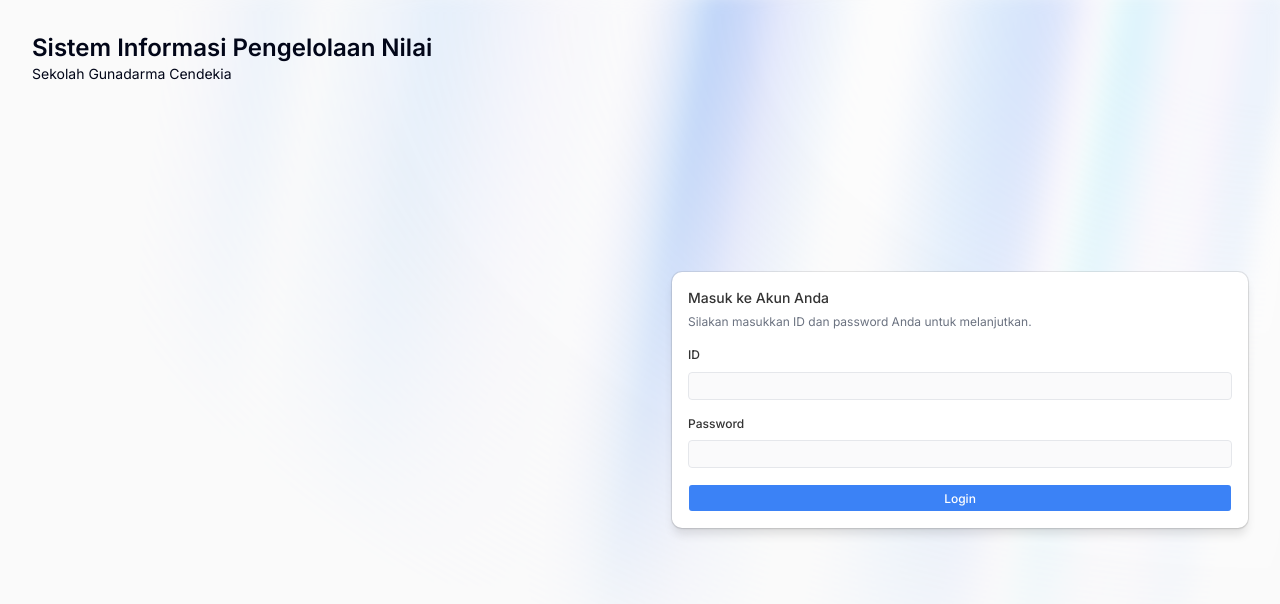
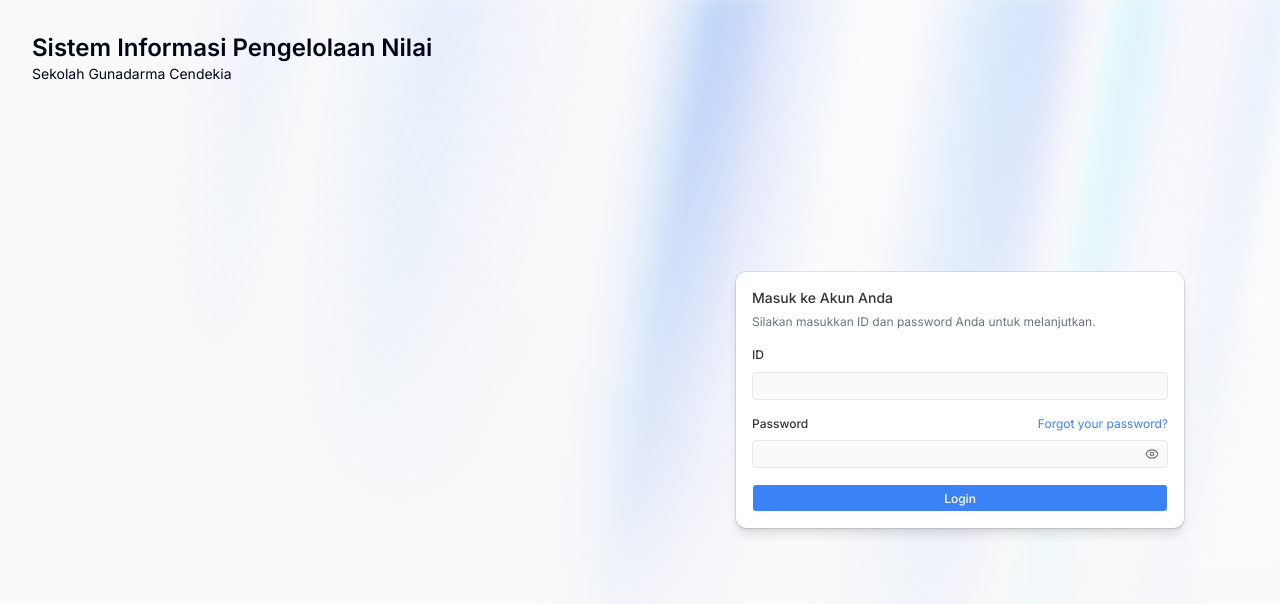
Before and after one commit to penhele/sipns-gc, a Next.js app: page /login in a window 1280 px wide. Shown: the top 604 px of the page. Built offline with nearby package versions, Linux system fonts and the light colour scheme.

Commit message:
feat: create forget password and password

```diff
--- /dev/null
+++ b/components/ui/input-group.tsx
@@ -0,0 +1,155 @@
+"use client";
+
+import * as React from "react";
+import { cva, type VariantProps } from "class-variance-authority";
+
+import { cn } from "@/lib/utils";
+import { Button } from "@/components/ui/button";
+import { Input } from "@/components/ui/input";
+import { Textarea } from "@/components/ui/textarea";
+
+function InputGroup({ className, ...props }: React.ComponentProps<"div">) {
+  return (
+    <div
+      data-slot="input-group"
+      role="group"
+      className={cn(
+        "group/input-group relative flex h-7 w-full min-w-0 items-center rounded-md border border-input bg-input/20 transition-colors outline-none in-data-[slot=combobox-content]:focus-within:border-inherit in-data-[slot=combobox-content]:focus-within:ring-0 has-data-[align=block-end]:rounded-md has-data-[align=block-start]:rounded-md has-[[data-slot=input-group-control]:focus-visible]:border-ring has-[[data-slot=input-group-control]:focus-visible]:ring-2 has-[[data-slot=input-group-control]:focus-visible]:ring-ring/30 has-[[data-slot][aria-invalid=true]]:border-destructive has-[[data-slot][aria-invalid=true]]:ring-2 has-[[data-slot][aria-invalid=true]]:ring-destructive/20 has-[textarea]:rounded-md has-[>[data-align=block-end]]:h-auto has-[>[data-align=block-end]]:flex-col has-[>[data-align=block-start]]:h-auto has-[>[data-align=block-start]]:flex-col has-[>textarea]:h-auto dark:bg-input/30 dark:has-[[data-slot][aria-invalid=true]]:ring-destructive/40 has-[>[data-align=block-end]]:[&>input]:pt-3 has-[>[data-align=block-start]]:[&>input]:pb-3 has-[>[data-align=inline-end]]:[&>input]:pr-1.5 has-[>[data-align=inline-start]]:[&>input]:pl-1.5",
+        className,
+      )}
+      {...props}
+    />
+  );
+}
+
+const inputGroupAddonVariants = cva(
+  "flex h-auto cursor-text items-center justify-center gap-1 py-2 text-xs/relaxed font-medium text-muted-foreground select-none group-data-[disabled=true]/input-group:opacity-50 **:data-[slot=kbd]:rounded-[calc(var(--radius-sm)-2px)] **:data-[slot=kbd]:bg-muted-foreground/10 **:data-[slot=kbd]:px-1 **:data-[slot=kbd]:text-[0.625rem] [&>svg:not([class*='size-'])]:size-3.5",
+  {
+    variants: {
+      align: {
+        "inline-start":
+          "order-first pl-2 has-[>button]:ml-[-0.275rem] has-[>kbd]:ml-[-0.275rem]",
+        "inline-end":
+          "order-last pr-2 has-[>button]:mr-[-0.275rem] has-[>kbd]:mr-[-0.275rem]",
+        "block-start":
+          "order-first w-full justify-start px-2 pt-2 group-has-[>input]/input-group:pt-2 [.border-b]:pb-2",
+        "block-end":
+          "order-last w-full justify-start px-2 pb-2 group-has-[>input]/input-group:pb-2 [.border-t]:pt-2",
+      },
+    },
+    defaultVariants: {
+      align: "inline-start",
+    },
+  },
+);
+
+function InputGroupAddon({
+  className,
+  align = "inline-start",
+  ...props
+}: React.ComponentProps<"div"> & VariantProps<typeof inputGroupAddonVariants>) {
+  return (
+    <div
+      role="group"
+      data-slot="input-group-addon"
+      data-align={align}
+      className={cn(inputGroupAddonVariants({ align }), className)}
+      onClick={(e) => {
+        if ((e.target as HTMLElement).closest("button")) {
+          return;
+        }
+        e.currentTarget.parentElement?.querySelector("input")?.focus();
+      }}
+      {...props}
+    />
+  );
+}
+
+const inputGroupButtonVariants = cva(
+  "flex items-center gap-2 rounded-md text-xs/relaxed shadow-none",
+  {
+    variants: {
+      size: {
+        xs: "h-5 gap-1 rounded-[calc(var(--radius-sm)-2px)] px-1 [&>svg:not([class*='size-'])]:size-3",
+        sm: "gap-1",
+        "icon-xs": "size-6 p-0 has-[>svg]:p-0",
+        "icon-sm": "size-7 p-0 has-[>svg]:p-0",
+      },
+    },
+    defaultVariants: {
+      size: "xs",
+    },
+  },
+);
+
+function InputGroupButton({
+  className,
+  type = "button",
+  variant = "ghost",
+  size = "xs",
+  ...props
+}: Omit<React.ComponentProps<typeof Button>, "size"> &
+  VariantProps<typeof inputGroupButtonVariants>) {
+  return (
+    <Button
+      type={type}
+      data-size={size}
+      variant={variant}
+      className={cn(inputGroupButtonVariants({ size }), className)}
+      {...props}
+    />
+  );
+}
+
+function InputGroupText({ className, ...props }: React.ComponentProps<"span">) {
+  return (
+    <span
+      className={cn(
+        "flex items-center gap-2 text-xs/relaxed text-muted-foreground [&_svg]:pointer-events-none [&_svg:not([class*='size-'])]:size-4",
+        className,
+      )}
+      {...props}
+    />
+  );
+}
+
+function InputGroupInput({
+  className,
+  ...props
+}: React.ComponentProps<"input">) {
+  return (
+    <Input
+      data-slot="input-group-control"
+      className={cn(
+        "flex-1 rounded-none border-0 bg-transparent shadow-none ring-0 focus-visible:ring-0 aria-invalid:ring-0 dark:bg-transparent",
+        className,
+      )}
+      {...props}
+    />
+  );
+}
+
+function InputGroupTextarea({
+  className,
+  ...props
+}: React.ComponentProps<"textarea">) {
+  return (
+    <Textarea
+      data-slot="input-group-control"
+      className={cn(
+        "flex-1 resize-none rounded-none border-0 bg-transparent py-2 shadow-none ring-0 focus-visible:ring-0 aria-invalid:ring-0 dark:bg-transparent",
+        className,
+      )}
+      {...props}
+    />
+  );
+}
+
+export {
+  InputGroup,
+  InputGroupAddon,
+  InputGroupButton,
+  InputGroupText,
+  InputGroupInput,
+  InputGroupTextarea,
+};
--- /dev/null
+++ b/components/ui/textarea.tsx
@@ -0,0 +1,18 @@
+import * as React from "react";
+
+import { cn } from "@/lib/utils";
+
+function Textarea({ className, ...props }: React.ComponentProps<"textarea">) {
+  return (
+    <textarea
+      data-slot="textarea"
+      className={cn(
+        "flex field-sizing-content min-h-16 w-full resize-none rounded-md border border-input bg-input/20 px-2 py-2 text-sm transition-colors outline-none placeholder:text-muted-foreground focus-visible:border-ring focus-visible:ring-2 focus-visible:ring-ring/30 disabled:cursor-not-allowed disabled:opacity-50 aria-invalid:border-destructive aria-invalid:ring-2 aria-invalid:ring-destructive/20 md:text-xs/relaxed dark:bg-input/30 dark:aria-invalid:border-destructive/50 dark:aria-invalid:ring-destructive/40",
+        className,
+      )}
+      {...props}
+    />
+  );
+}
+
+export { Textarea };
--- a/features/auth/login/components/login-page.tsx
+++ b/features/auth/login/components/login-page.tsx
@@ -9,6 +9,13 @@
 } from "@/components/ui/card";
 import { Field, FieldGroup, FieldLabel } from "@/components/ui/field";
 import { Input } from "@/components/ui/input";
+import {
+  InputGroup,
+  InputGroupAddon,
+  InputGroupInput,
+} from "@/components/ui/input-group";
+import { Eye } from "lucide-react";
+import Link from "next/link";
 
 export default function LoginPage() {
   return (
@@ -21,7 +28,9 @@
           <span className="text-sm">Sekolah Gunadarma Cendekia</span>
         </div>
       </div>
-        <Card className="relative z-20 shadow-xl/70 m-8 rounded-xl">
+
+      <div className="flex items-center justify-center">
+        <Card className="relative z-20 shadow-xl/70 m-8 rounded-xl w-full max-w-md">
           <CardHeader>
             <CardTitle>Masuk ke Akun Anda</CardTitle>
             <CardDescription>
@@ -36,8 +45,21 @@
                 <Input />
               </Field>
               <Field>
-                <FieldLabel>Password</FieldLabel>
-                <Input />
+                <div className="flex items-center">
+                  <FieldLabel>Password</FieldLabel>
+                  <Link
+                    href={"#"}
+                    className="text-xs inline-block ml-auto hover:underline text-primary"
+                  >
+                    Forgot your password?
+                  </Link>
+                </div>
+                <InputGroup>
+                  <InputGroupInput></InputGroupInput>
+                  <InputGroupAddon align={"inline-end"}>
+                    <Eye />
+                  </InputGroupAddon>
+                </InputGroup>
               </Field>
 
               <Field>
@@ -46,6 +68,7 @@
             </FieldGroup>
           </CardContent>
         </Card>
+      </div>
     </AuroraBackground>
   );
 }
--- a/package.json
+++ b/package.json
@@ -13,6 +13,7 @@
     "@hugeicons/react": "^1.1.6",
     "class-variance-authority": "^0.7.1",
     "clsx": "^2.1.1",
+    "lucide-react": "^1.17.0",
     "next": "16.2.7",
     "radix-ui": "^1.4.3",
     "react": "19.2.4",
```
Also changed, not shown: 1 other file (tests, documents, lock files or other folders).
